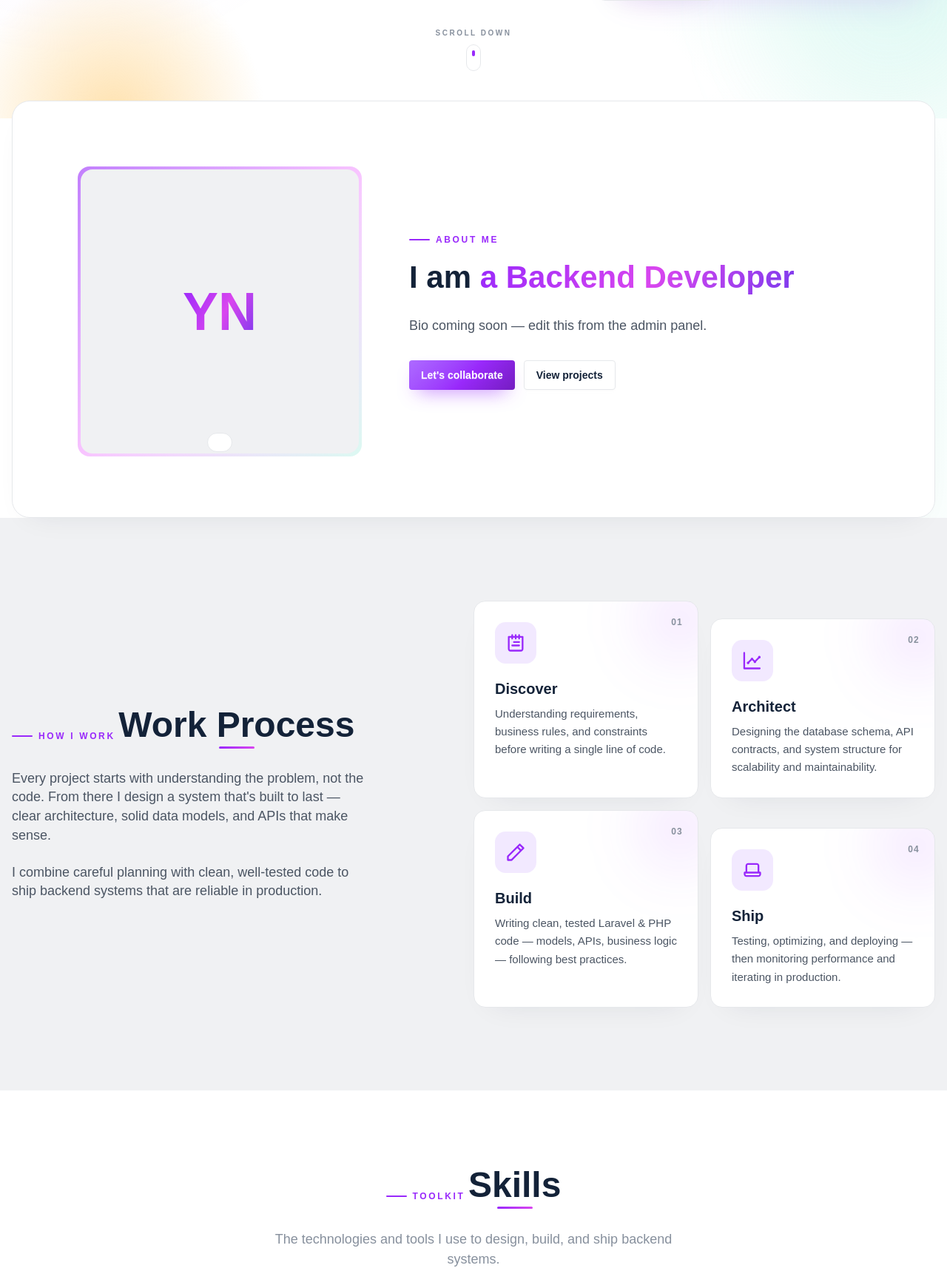
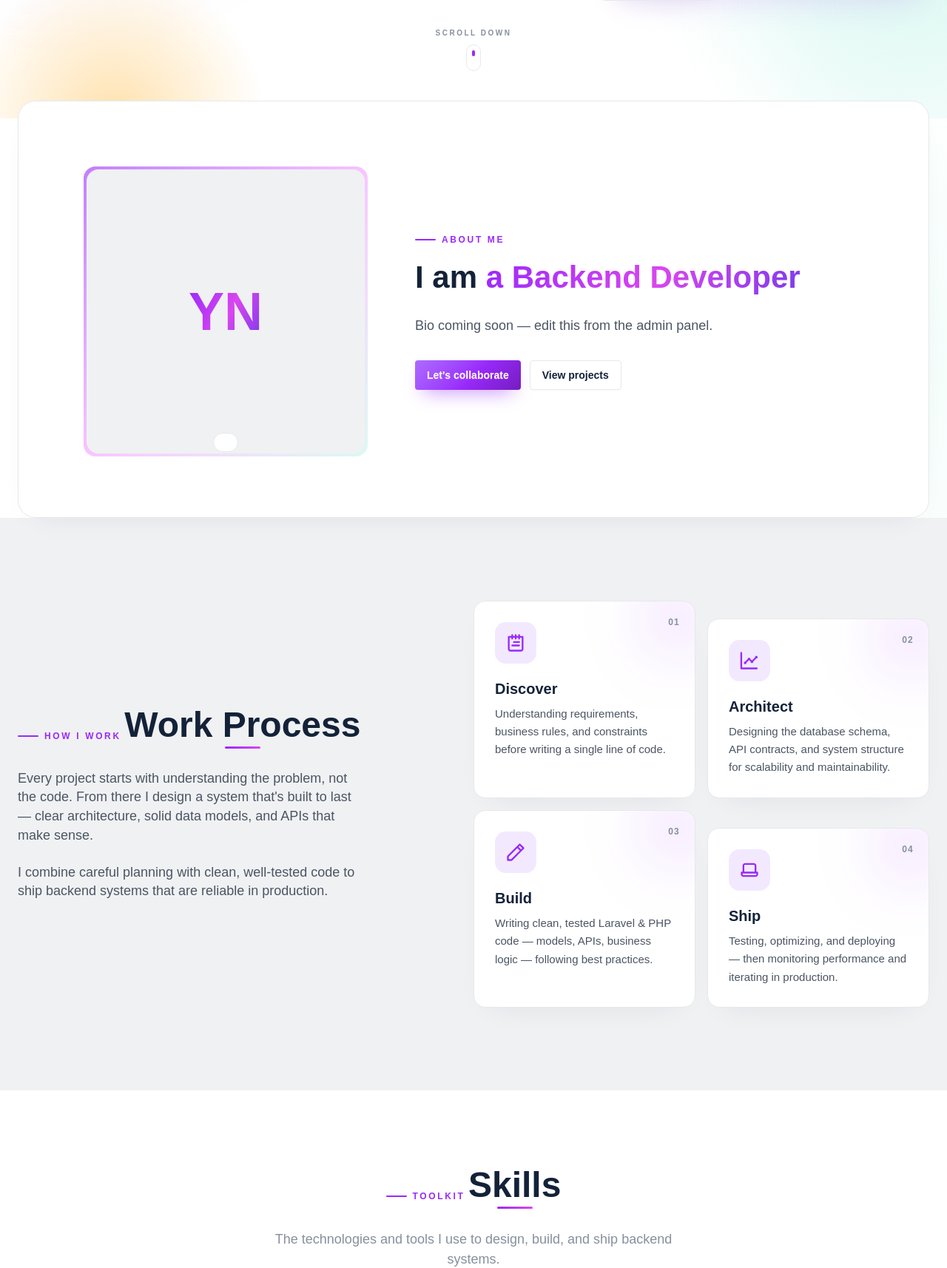
Before and after one commit to abdalftahmohamed/my-protfolio-github, a Laravel app: page / in a window 1280 px wide. Shown: the part 689-2403 px from the top of the page at 74% size. Run offline with Laravel 12, Linux system fonts and the light colour scheme; data that the repository does not hold is empty; style sheets or scripts are compiled from the project's sources; parts of the project's set-up code (start-up, migrations or seed data) failed here and were passed over; some web fonts are replaced.

Commit message:
"first commit"

```diff
--- a/resources/views/components/layout.blade.php
+++ b/resources/views/components/layout.blade.php
@@ -143,7 +143,7 @@
                 ['id' => 8, 'name' => 'Contact', 'url' => 'contact'],
             ];
         @endphp
-        <div class="relative z-10 pt-25 md:pt-40 content max-2xl:px-3">
+        <div class="relative z-10 w-full px-4 pt-25 sm:px-6 md:pt-40 xxl:px-10">
             <div class="flex max-md:flex-col justify-between mx-0 items-center h-full w-full text-neutral-200">
                 <a href="#introduction" class="flex items-center border-0">
                     <span class="flex h-8 w-8 sm:h-14 sm:w-14 items-center justify-center rounded-2xl bg-picto-primary text-lg sm:text-2xl font-bold text-white">
--- a/resources/views/partials/home/about.blade.php
+++ b/resources/views/partials/home/about.blade.php
@@ -2,16 +2,17 @@
     $initials = collect(explode(' ', $profile->name ?? 'Y N'))->map(fn ($p) => mb_substr($p, 0, 1))->take(2)->implode('');
 @endphp
 
-<div class="reveal relative mx-4 xxl:mx-auto xxl:max-w-[1320px] -mt-6 z-10 rounded-3xl surface-card shadow-app-card-lg max-xl:mb-5 p-6 sm:p-10 lg:p-16 xl:p-22" id="profile">
+<div class="reveal relative mx-4 -mt-6 z-10 rounded-3xl surface-card shadow-app-card-lg max-xl:mb-5 p-6 sm:mx-6 sm:p-10 lg:p-16 xl:p-22 xxl:mx-10" id="profile">
     <div class="flex max-md:flex-col items-center gap-10 lg:gap-16">
         <div class="w-full max-w-sm shrink-0">
             <div class="rounded-2xl bg-gradient-to-br from-app-brand/60 via-fuchsia-400/40 to-app-mint/60 p-1">
                 <div class="h-80 w-full overflow-hidden rounded-[1rem] bg-app-surface-muted center sm:h-96">
-                    @if ($profile?->avatar_path)
-                        <img class="h-full w-full object-cover" src="{{ asset('storage/' . $profile->avatar_path) }}" alt="{{ $profile->name }}">
-                    @else
-                        <span class="gradient-text text-7xl font-bold">{{ $initials }}</span>
-                    @endif
+                    <span class="gradient-text text-7xl font-bold">{{ $initials }}</span>
+
+                    {{--                    @if ($profile?->avatar_path)--}}
+{{--                        <img class="h-full w-full object-cover" src="{{ asset('storage/' . $profile->avatar_path) }}" alt="{{ $profile->name }}">--}}
+{{--                    @else--}}
+{{--                    @endif--}}
                 </div>
             </div>
 
--- a/resources/views/partials/home/contact.blade.php
+++ b/resources/views/partials/home/contact.blade.php
@@ -6,8 +6,8 @@
     ]);
 @endphp
 
-<div class="reveal relative -bottom-10 -mt-10 z-10 px-2">
-    <div class="content surface-card relative overflow-hidden rounded-3xl p-6 sm:p-10 lg:p-16" id="contact">
+<div class="reveal relative -bottom-10 -mt-10 z-10 w-full px-4 sm:px-6 xxl:px-10">
+    <div class="w-full surface-card relative overflow-hidden rounded-3xl p-6 sm:p-10 lg:p-16" id="contact">
         <div class="absolute inset-x-0 top-0 h-1 bg-gradient-to-r from-transparent via-app-brand to-transparent"></div>
         <div class="ambient-orb -right-20 -top-24 h-64 w-64 bg-app-brand/10"></div>
 
--- a/resources/views/partials/home/education.blade.php
+++ b/resources/views/partials/home/education.blade.php
@@ -1,4 +1,4 @@
-<div class="reveal content px-2 pb-12 md:pb-18 lg:pb-26 max-xxl:px-4" id="education">
+<div class="reveal w-full px-4 pb-12 sm:px-6 md:pb-18 lg:pb-26 xxl:px-10" id="education">
     <div class="max-sm:px-2 text-center mx-auto max-w-144.25 mb-12">
         <span class="section-kicker mb-3">Background</span>
         <p class="section-title">Education</p>
--- a/resources/views/partials/home/experience.blade.php
+++ b/resources/views/partials/home/experience.blade.php
@@ -1,4 +1,4 @@
-<div class="reveal content px-2 py-12 md:py-18 lg:py-26 max-xxl:px-4" id="experience">
+<div class="reveal w-full px-4 py-12 sm:px-6 md:py-18 lg:py-26 xxl:px-10" id="experience">
     <div class="max-sm:px-2 text-center mx-auto max-w-144.25 mb-12">
         <span class="section-kicker mb-3">Journey</span>
         <p class="section-title">Experience</p>
--- a/resources/views/partials/home/projects.blade.php
+++ b/resources/views/partials/home/projects.blade.php
@@ -1,4 +1,4 @@
-<div class="reveal content mt-10 md:mt-15 xl:mt-25 mb-10 md:mb-25 max-xxl:p-2" id="portfolio">
+<div class="reveal w-full px-4 mt-10 sm:px-6 md:mt-15 xl:mt-25 mb-10 md:mb-25 xxl:px-10" id="portfolio">
     <div class="xl:mb-17.5 mb-5">
         <div class="max-sm:px-2 text-center mx-auto max-w-144.25">
             <span class="section-kicker mb-3">Selected work</span>
--- a/resources/views/partials/home/services.blade.php
+++ b/resources/views/partials/home/services.blade.php
@@ -32,7 +32,7 @@
         ],
     ];
 @endphp
-<div class="reveal content px-2 py-10 md:py-15 lg:py-25 max-xxl:px-4" id="services">
+<div class="reveal w-full px-4 py-10 sm:px-6 md:py-15 lg:py-25 xxl:px-10" id="services">
     <div class="max-sm:px-2 text-center mx-auto max-w-165 mb-12 md:mb-16">
         <span class="section-kicker mb-3">Expertise</span>
         <p class="section-title">What We Do</p>
--- a/resources/views/partials/home/skills.blade.php
+++ b/resources/views/partials/home/skills.blade.php
@@ -8,7 +8,7 @@
     ];
 @endphp
 
-<div class="reveal content px-2 py-12 md:py-18 lg:py-26 max-xxl:px-4" id="skills">
+<div class="reveal w-full px-4 py-12 sm:px-6 md:py-18 lg:py-26 xxl:px-10" id="skills">
     <div class="max-sm:px-2 text-center mx-auto max-w-144.25 mb-12">
         <span class="section-kicker mb-3">Toolkit</span>
         <p class="section-title">Skills</p>
@@ -20,7 +20,7 @@
     @if ($skills->isEmpty())
         <p class="text-center text-app-content-subtle">Skills will show up here once added from the admin panel.</p>
     @else
-        <div class="mx-auto grid max-w-6xl gap-6 md:grid-cols-2">
+        <div class="grid w-full gap-6 md:grid-cols-2 xl:grid-cols-3">
             @foreach ($skills as $category => $items)
                 <div class="surface-card card-lift rounded-2xl p-6 sm:p-7">
                     <div class="mb-5 flex items-center justify-between gap-3">
--- a/resources/views/partials/home/testimonials.blade.php
+++ b/resources/views/partials/home/testimonials.blade.php
@@ -1,4 +1,4 @@
-<div class="reveal content px-2 py-10 md:py-15 lg:py-25 max-xxl:px-4" id="testimonials">
+<div class="reveal w-full px-4 py-10 sm:px-6 md:py-15 lg:py-25 xxl:px-10" id="testimonials">
     <div class="max-sm:px-2 text-center mx-auto max-w-165 mb-12 md:mb-16">
         <span class="section-kicker mb-3">Kind words</span>
         <p class="section-title">What Clients Say</p>
--- a/resources/views/partials/home/work-process.blade.php
+++ b/resources/views/partials/home/work-process.blade.php
@@ -26,7 +26,7 @@
         ],
     ];
 @endphp
-<div class="reveal content grid xl:grid-cols-2 xl:items-center px-2 py-12 md:py-18 lg:py-26 max-xxl:px-4" id="work-process">
+<div class="reveal w-full grid xl:grid-cols-2 xl:items-center px-4 py-12 sm:px-6 md:py-18 lg:py-26 xxl:px-10" id="work-process">
     <div class="lg:pe-10 xl:pe-35.75 max-xs:mb-3 max-xl:mb-10">
         <span class="section-kicker mb-3 max-xl:justify-center">How I work</span>
         <p class="section-title max-xl:text-center">Work Process</p>
```
